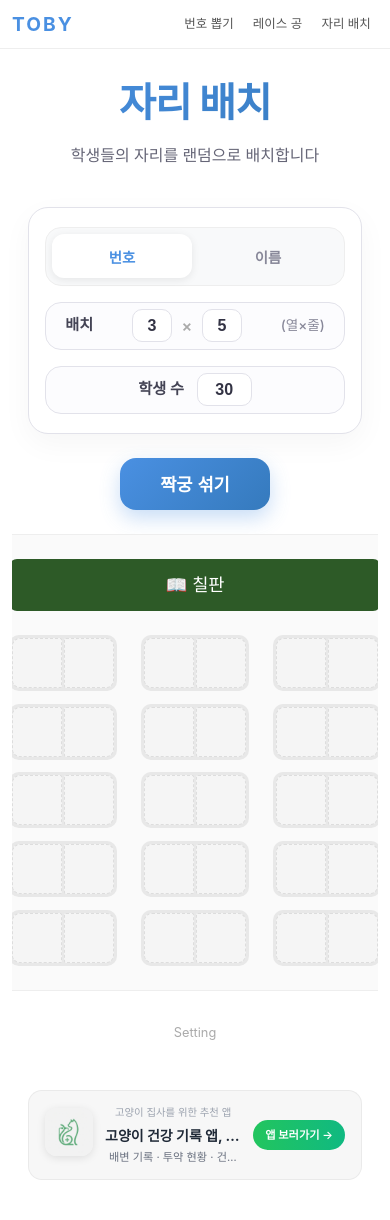
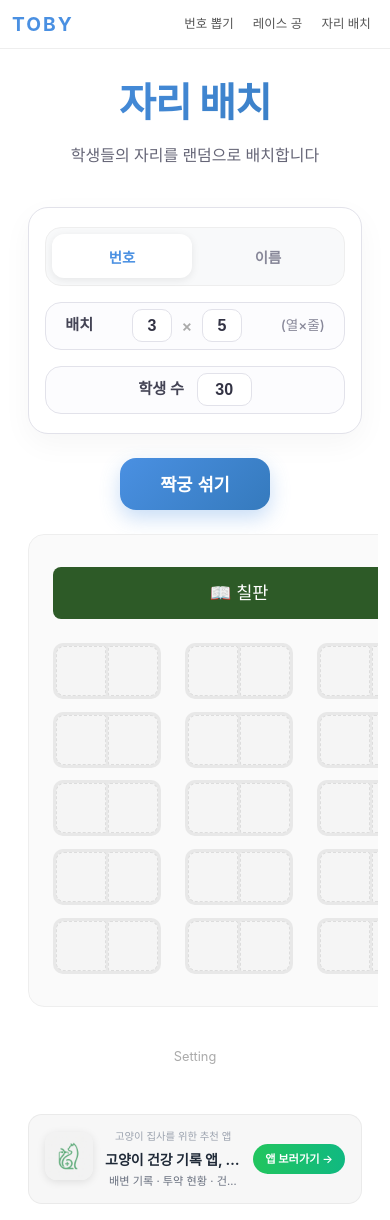
Before and after one commit to Moorisong/Toby, a React (Vite) app in the folder teacher-random-tool/: page /seat in a window 390 px wide. Shown: the top 1220 px of the page. Built offline with nearby package versions, Linux system fonts and the light colour scheme.

Commit message:
feat(seat): optimize mobile layout and implement automatic centering for seat grid

```diff
--- a/teacher-random-tool/src/routes/SeatRandom.tsx
+++ b/teacher-random-tool/src/routes/SeatRandom.tsx
@@ -34,6 +34,7 @@ const SeatRandom: React.FC = () => {
     const [emptySeats, setEmptySeats] = useState<Set<string>>(new Set());
     const [showShuffleHint, setShowShuffleHint] = useState<boolean>(false);
     const gridRef = useRef<HTMLDivElement>(null);
+    const scrollContainerRef = useRef<HTMLDivElement>(null);
 
     // Load settings
     useEffect(() => {
@@ -247,6 +248,36 @@ const SeatRandom: React.FC = () => {
 
         setSeats(pairs);
     };
+
+    // 모바일에서 초기 로딩 및 섞기 시 중앙 정렬
+    const centerScroll = useCallback(() => {
+        if (scrollContainerRef.current) {
+            const container = scrollContainerRef.current;
+            const scrollWidth = container.scrollWidth;
+            const clientWidth = container.clientWidth;
+            if (scrollWidth > clientWidth) {
+                container.scrollLeft = (scrollWidth - clientWidth) / 2;
+            }
+        }
+    }, []);
+
+    useEffect(() => {
+        if (seats.length > 0) {
+            // 여러 단계로 시도 (렌더링 직후, 레이아웃 확정 후)
+            centerScroll();
+            const timer1 = setTimeout(centerScroll, 100);
+            const timer2 = setTimeout(centerScroll, 500);
+            return () => {
+                clearTimeout(timer1);
+                clearTimeout(timer2);
+            };
+        }
+    }, [seats, centerScroll]);
+
+    useEffect(() => {
+        window.addEventListener('resize', centerScroll);
+        return () => window.removeEventListener('resize', centerScroll);
+    }, [centerScroll]);
 
     // 줄 수 / 열 수 변경 시 다시 섞기 (seats가 있을 때만)
     useEffect(() => {
@@ -614,16 +645,29 @@ const SeatRandom: React.FC = () => {
                 </div>
 
                 {/* 좌석 그리드 - 짝꿍 레이아웃 */}
-                <div className="seat-grid-scroll">
-                    <div style={{ display: 'flex', justifyContent: 'center' }}>
+                <div
+                    className="seat-grid-scroll"
+                    ref={scrollContainerRef}
+                    style={{
+                        display: 'flex',
+                        justifyContent: 'flex-start', // 이 너비를 넘을 경우 왼쪽 짤림 방지
+                        padding: '0 1rem 1rem 1rem',
+                        overflowX: 'auto',
+                        width: '100%',
+                        boxSizing: 'border-box'
+                    }}
+                >
                     <div
                         ref={gridRef}
                         style={{
                             display: 'inline-block',
-                                padding: '1.5rem',
+                            margin: '0 auto', // 공간 있을 때 중앙 정렬, 없을 때 왼쪽 고정
+                            textAlign: 'left',
+                            padding: '2rem 1.5rem',
                             background: '#fafafa',
                             borderRadius: '16px',
-                                border: '1px solid #eee'
+                            border: '1px solid #eee',
+                            flexShrink: 0
                         }}
                     >
                         {/* 칠판 */}
@@ -737,7 +781,6 @@ const SeatRandom: React.FC = () => {
                         </div>
                     </div>
                 </div>
-                </div>
                 {/* seat-grid-scroll end */}
 
                 {/* 설정 링크 */}
```
Lines whose indentation alone changed are shown as unchanged.
